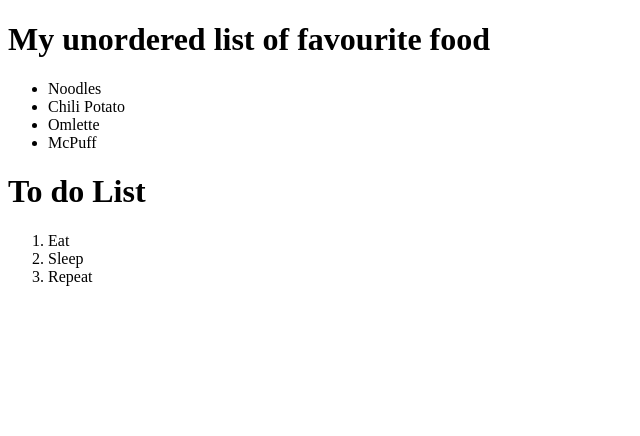
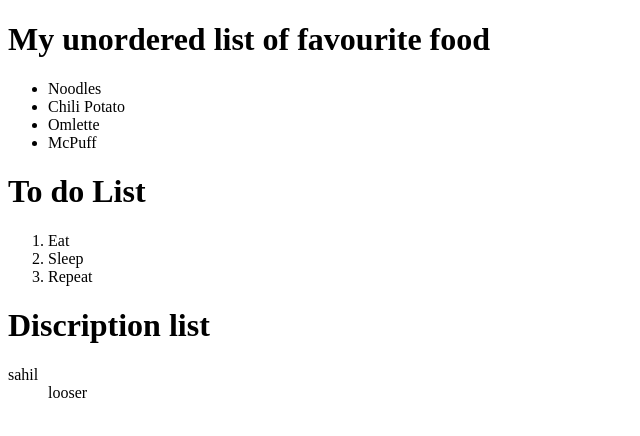
Before and after one commit to sahilsinhmar/html-practice, a plain HTML site: page list.html in a window 1280 px wide. Shown: the whole page, without its empty margins (0-640 px from the left). Drawn offline with Linux system fonts and the light colour scheme.

Commit message:
added description list

```diff
--- a/list.html
+++ b/list.html
@@ -22,5 +22,12 @@
     <li>Repeat</li>
 
   </ol>
+
+  <h1>Discription list</h1>
+  <dl>
+    <dt>sahil</dt>
+    <dd>looser</dd>
+
+  </dl>
 </body>
 </html>
```
